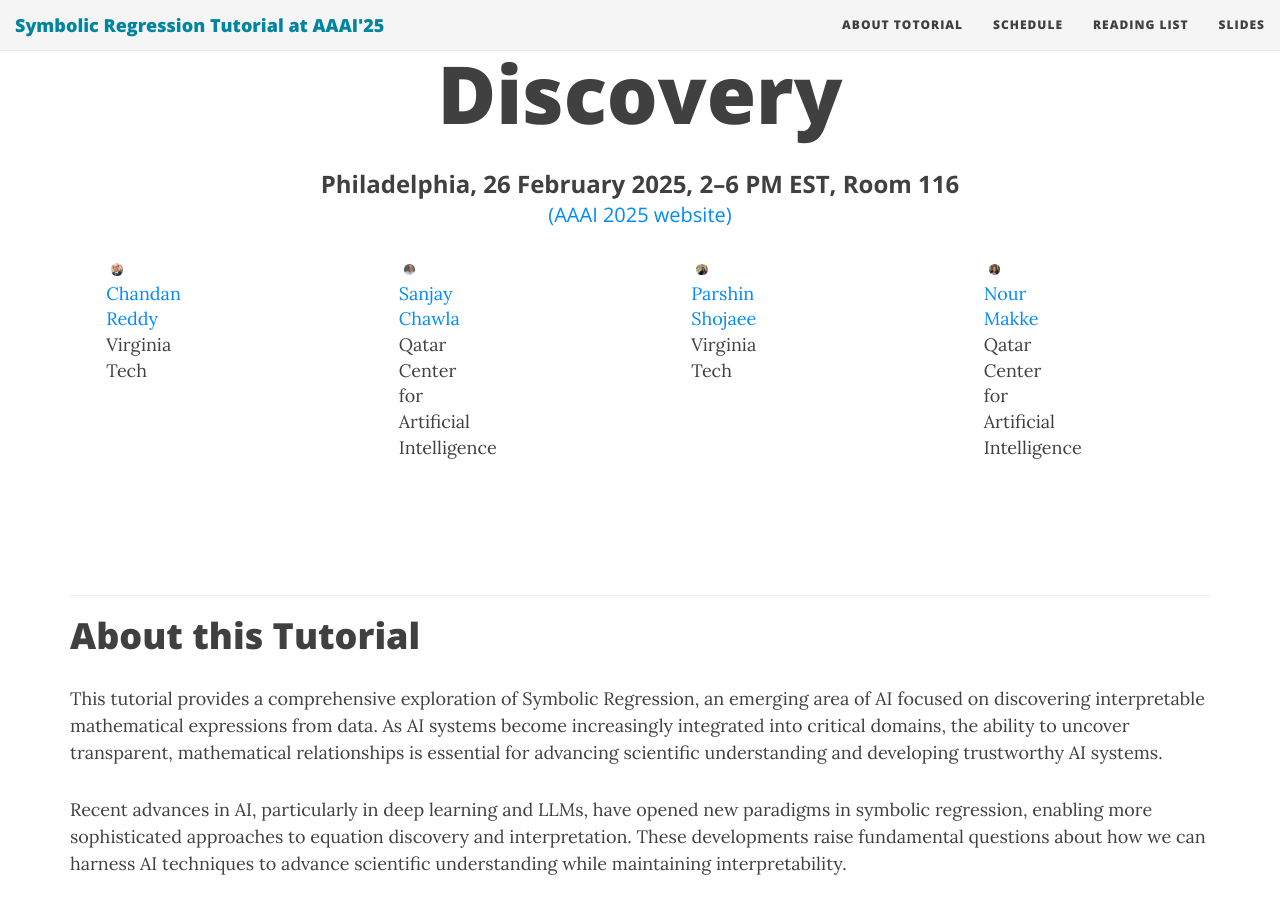
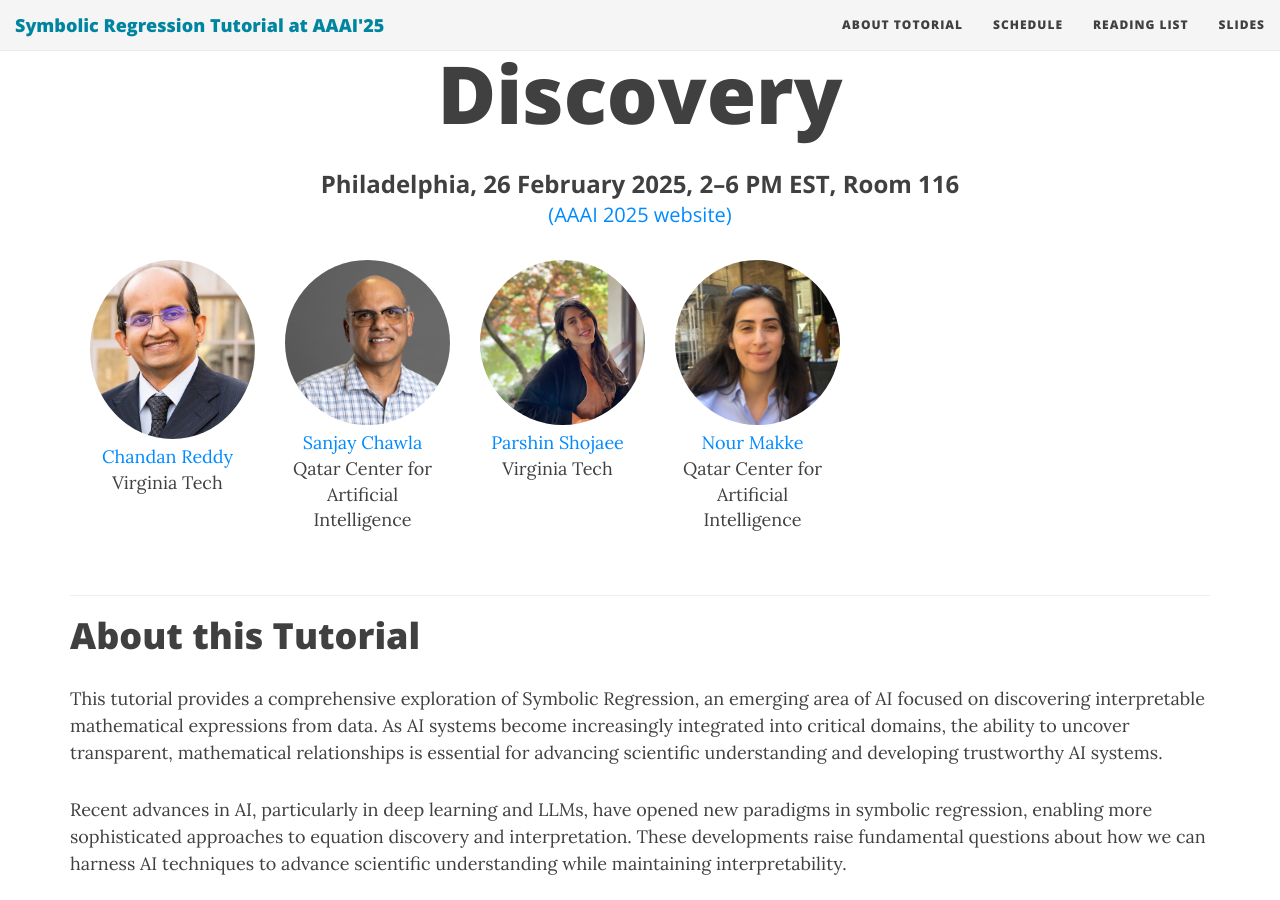
Before and after one commit to ZonglinY/llm4sd-aaai-2026, a Jekyll site: the page built from index.md, in a window 1280 px wide and 900 px high, scrolled down 345 px. Built offline with Jekyll 4.4.1, drawn with Linux system fonts in a browser that asks for light colours; nearby versions of some CDN libraries.

Commit message:
Update index.md

```diff
--- a/index.md
+++ b/index.md
@@ -19,34 +19,27 @@ use-site-title: true
 <div class="container" style="margin-bottom: 10px;"></div>
 
 
-<div class="container" style="margin-top: 25px; margin-bottom: 40px;">
-  <div class="row justify-content-center align-items-start">
+<div class="container" style="margin-top: 25px;margin-bottom: 40px;">
+  <!-- <br>
+  <div class="row"> -->
+  <div class="row">
     {% for p in site.data.organizers %}
     {% if forloop.index<=4 %}
     {% capture id %}{{ p[0] }}{% endcapture %}
-    <div class="col-md-3 col-sm-6 text-center mb-5">
-      <div style="max-width: 250px; margin: 0 auto;">
-        {% include profile.html p=p %}
-      </div>
-    </div>
+    {% include profile.html p=p %}
     {% endif %}
     {% endfor %}
   </div>
-  <div class="row justify-content-center align-items-start">
+  <div class="row">
     {% for p in site.data.organizers %}
     {% capture id %}{{ p[0] }}{% endcapture %}
     {% if forloop.index>4 and forloop.index<=8%}
-    <div class="col-md-3 col-sm-6 text-center mb-5">
-      <div style="max-width: 250px; margin: 0 auto;">
-        {% include profile.html p=p %}
-      </div>
-    </div>
+    {% include profile.html p=p %}
     {% endif %}
     {% endfor %}
   </div>
 </div>
 <hr>
-
 
 
 <!-- # Program Committee
```
